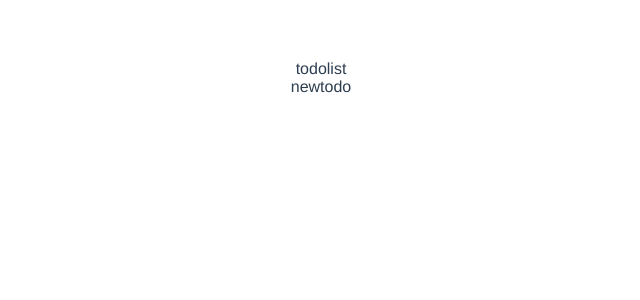
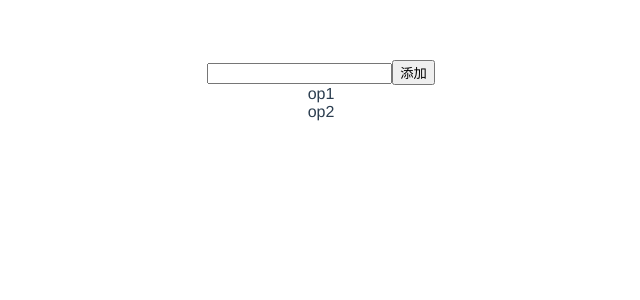
Before and after one commit to no1harm/ts-todo-list, a Vue app: page / in a window 1280 px wide. Shown: the top 300 px of the page, without its empty margins (319-959 px from the left). Built offline with nearby package versions, Linux system fonts and the light colour scheme.

Commit message:
通过NewTodo添加TODOItem

```diff
--- a/src/App.vue
+++ b/src/App.vue
@@ -1,7 +1,7 @@
 <template>
   <div id="app">
-    <TodoList/>
-    <NewTodo/>
+    <NewTodo @addTodo="addTodo"/>
+    <TodoList :list="list"/>
   </div>
 </template>
 
@@ -10,15 +10,28 @@ import { Component, Vue } from 'vue-property-decorator';
 import TodoList from './components/TodoList.vue';
 import NewTodo from './components/NewTodo.vue';
 
+interface Todo{
+  name:string,
+  status:'done'|'todo'|'deleted'
+}
 @Component({
   components: {
     NewTodo,TodoList
   },
 })
-export default class App extends Vue {}
+export default class App extends Vue {
+  list:Array<Todo> = [
+    {name:'op1',status:'done'},
+    {name:'op2',status:'deleted'},
+  ];
+  addTodo(name:string){
+    let todo:Todo = {name:name,status:'todo'}
+    this.list.push(todo)
+  }
+}
 </script>
 
-<style lang="scss">
+<style scoped lang="scss">
 #app {
   font-family: 'Avenir', Helvetica, Arial, sans-serif;
   -webkit-font-smoothing: antialiased;
--- a/src/components/NewTodo.vue
+++ b/src/components/NewTodo.vue
@@ -1,6 +1,7 @@
 <template>
   <div class="new-todo">
-    newtodo
+    <input type="text" v-model="text">
+    <button @click="addTodo">添加</button>
   </div>
 </template>
 
@@ -9,6 +10,11 @@ import { Component, Prop, Vue } from 'vue-property-decorator';
 
 @Component
 export default class NewTodo extends Vue {
+  text = '';
+  addTodo(){
+    this.$emit('addTodo',this.text)
+    this.text = ''
+  }
 }
 </script>
 
--- a/src/components/TodoList.vue
+++ b/src/components/TodoList.vue
@@ -1,6 +1,8 @@
 <template>
-    <div>
-      todolist
+    <div class="todoList">
+      <div class="todoItem" v-for="(todoitem,index) in list" :key="index">
+        <span>{{todoitem.name}}</span>
+      </div>
     </div>
 </template>
 
@@ -8,8 +10,12 @@
 import { Component, Vue } from 'vue-property-decorator';
 
 @Component({
+  props:{
+    list:Array,
+  },
   components: {
   },
 })
-export default class TodoList extends Vue{}
+export default class TodoList extends Vue{
+}
 </script>
```
